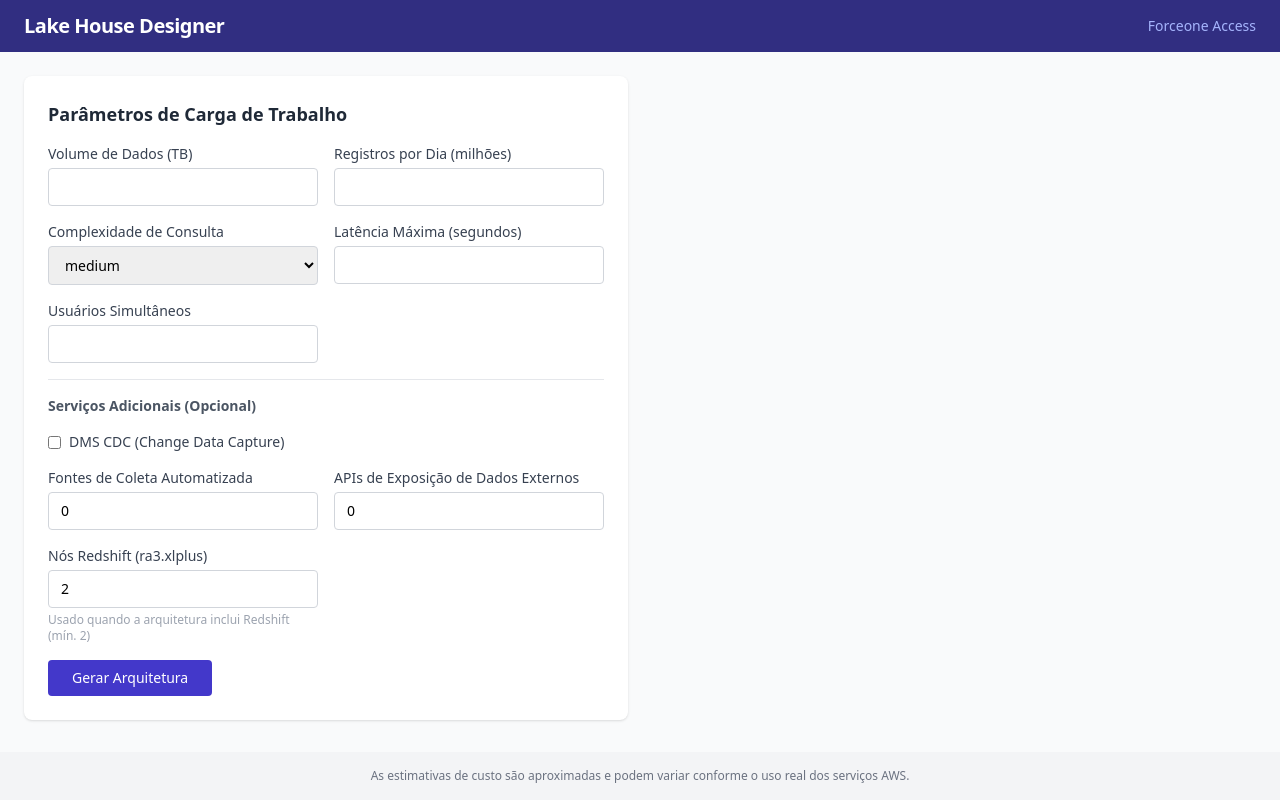
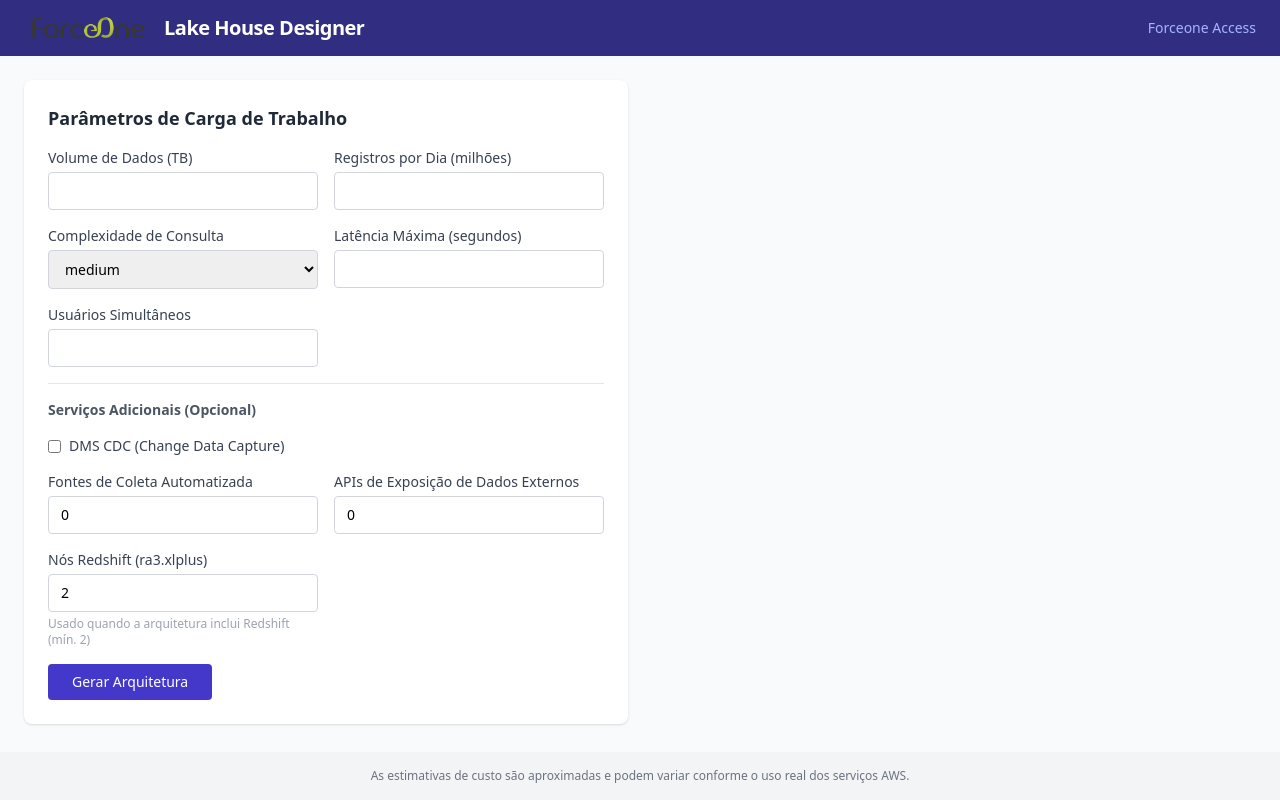
Before and after one commit to alberto-jam/lakehouse-designer, a React (Vite) app in the folder frontend/: page / in a window 1280 px wide. Built offline with nearby package versions, Linux system fonts and the light colour scheme; no server answers.

Commit message:
fix: remover numeração duplicada dos passos e adicionar logotipo no header

```diff
--- a/frontend/src/components/Header.tsx
+++ b/frontend/src/components/Header.tsx
@@ -1,10 +1,11 @@
 export default function Header() {
   return (
-    <header className="bg-indigo-900 text-white px-4 py-3 sm:px-6 flex items-center justify-between">
+    <header className="bg-indigo-900 text-white px-4 py-3 sm:px-6 flex items-center gap-3">
+      <img src="/logo.png" alt="Logo" className="h-8 w-auto" />
       <h1 className="text-lg sm:text-xl font-bold tracking-tight">
         Lake House Designer
       </h1>
-      <span className="text-indigo-300 text-xs sm:text-sm">
+      <span className="ml-auto text-indigo-300 text-xs sm:text-sm">
         Forceone Access
       </span>
     </header>
```
Also changed, not shown: frontend/public/logo.png (added), 2 other files (tests, documents, lock files or other folders).
